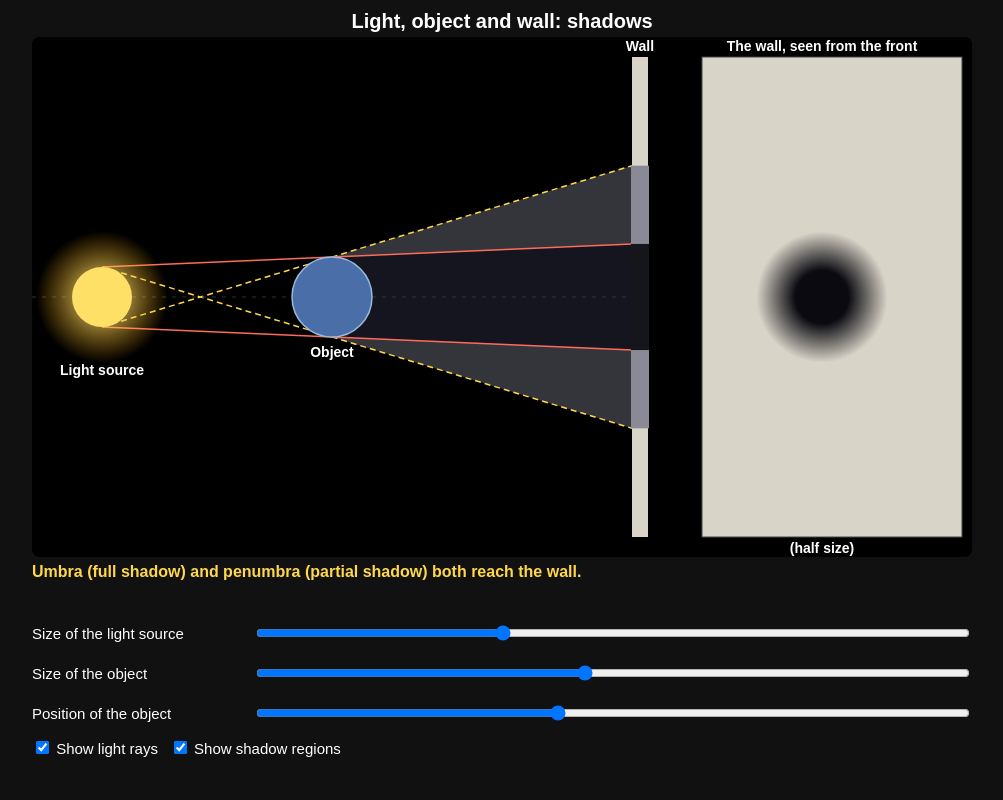
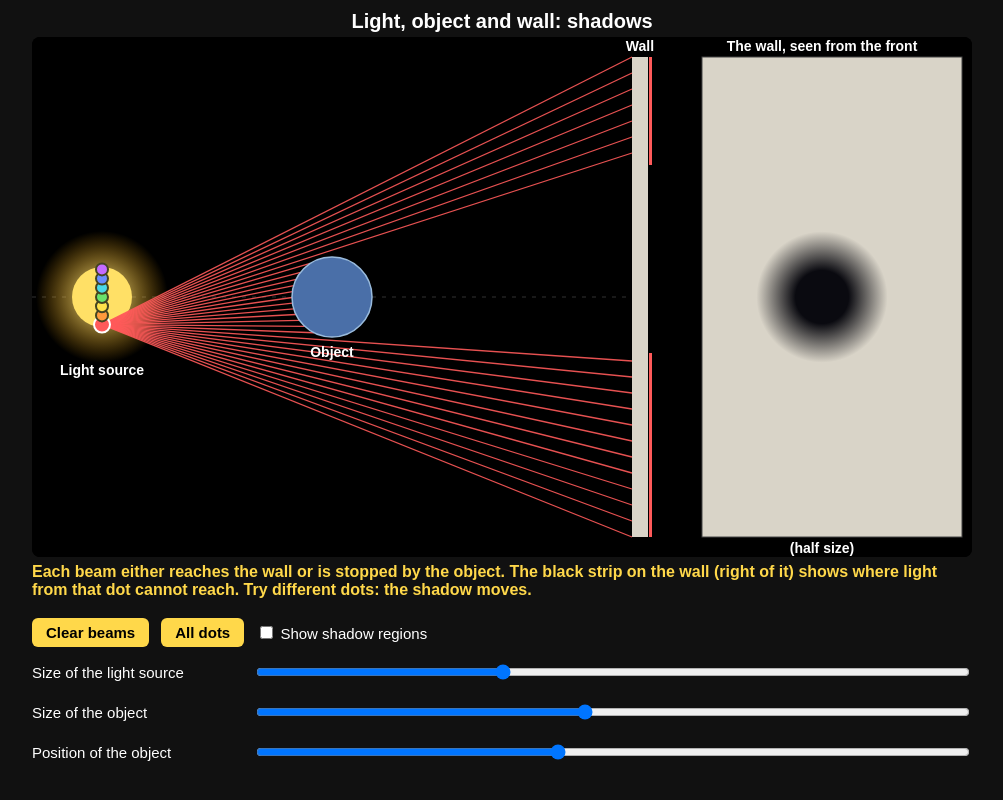
Before and after one commit to Gocleebrown/moon-orbit, a plain HTML site: page shadow.html in a window 1280 px wide. Shown: the whole page, without its empty margins (138-1141 px from the left). Drawn offline with Linux system fonts and the light colour scheme.

Commit message:
shadow.html v2: clickable light-source dots send beams; remove ray lines
Co-Authored-By: Claude Sonnet 5.5 <noreply@anthropic.com>
Claude-Session: https://claude.ai/code/session_011AV1y2VKyb7ihFF4oPfYyL

```diff
--- a/shadow.html
+++ b/shadow.html
@@ -1,84 +1,108 @@
+<!-- v2: click dots on the light source to send beams -->
 <!DOCTYPE html>
 <html lang="en"><head><meta charset="utf-8"><meta name="viewport" content="width=device-width,initial-scale=1">
 <title>Shadows: light, object and wall</title>
 <style>
 body{margin:0;font-family:Arial,sans-serif;background:#111;color:#fff;display:flex;flex-direction:column;align-items:center}
 h1{font-size:20px;margin:10px 0 4px}
-canvas{background:#000;border-radius:8px;max-width:96vw;height:auto}
+canvas{background:#000;border-radius:8px;max-width:96vw;height:auto;cursor:pointer}
 .ctl{width:min(94vw,940px);display:flex;align-items:center;gap:12px;margin:5px 0;flex-wrap:wrap}
 .ctl span{font-size:15px;min-width:210px}
 input[type=range]{flex:1;min-width:200px;height:26px}
 label{font-size:15px}
+button{font-size:15px;padding:6px 14px;border-radius:6px;border:0;background:#ffd84a;font-weight:bold;cursor:pointer}
 #stat{width:min(94vw,940px);font-size:16px;color:#ffd84a;font-weight:bold;min-height:44px;margin:6px 0}
 </style></head><body>
 <h1>Light, object and wall: shadows</h1>
 <canvas id="c" width="940" height="520"></canvas>
 <div id="stat"></div>
+<div class="ctl"><button id="clr">Clear beams</button><button id="all">All dots</button><label><input type="checkbox" id="fill"> Show shadow regions</label></div>
 <div class="ctl"><span>Size of the light source</span><input id="rl" type="range" min="4" max="80" step="1" value="30"></div>
 <div class="ctl"><span>Size of the object</span><input id="ro" type="range" min="6" max="80" step="1" value="40"></div>
 <div class="ctl"><span>Position of the object</span><input id="xo" type="range" min="140" max="520" step="1" value="300"></div>
-<div class="ctl"><label><input type="checkbox" id="rays" checked> Show light rays</label><label><input type="checkbox" id="fill" checked> Show shadow regions</label></div>
 <script>
 const c=document.getElementById('c'),x=c.getContext('2d');
 const $=id=>document.getElementById(id);
 const XL=70,XW=600,CY=260,WALLH=240;
+const K=[-1,-2/3,-1/3,0,1/3,2/3,1];
+const COL=['#ff5a5a','#ff9a3c','#ffe14a','#6be26b','#4ad8e8','#6a8cff','#c46bff'];
+let sel=new Set([0]);
+function pts(Rl){return K.map(k=>({x:XL,y:CY-k*Rl*0.92}))}
+// does ray from (px,py) towards wall height ty hit the circle? returns hit point or null
+function hit(px,py,ty,XO,Ro){
+ const dx=XW-px,dy=ty-py,L=Math.hypot(dx,dy),ux=dx/L,uy=dy/L;
+ const fx=px-XO,fy=py-CY,b=fx*ux+fy*uy,cc=fx*fx+fy*fy-Ro*Ro,disc=b*b-cc;
+ if(disc<0)return null;const t=-b-Math.sqrt(disc);if(t<0)return null;
+ return{x:px+ux*t,y:py+uy*t};
+}
 function draw(){
  const Rl=+$('rl').value,Ro=+$('ro').value,XO=+$('xo').value,d1=XO-XL,d2=XW-XO;
- const Rp=Ro+(Ro+Rl)*d2/d1;          // penumbra radius on wall
- const Ru=Ro-(Rl-Ro)*d2/d1;          // umbra radius on wall (negative = umbra ends before wall)
+ const Rp=Ro+(Ro+Rl)*d2/d1, Ru=Ro-(Rl-Ro)*d2/d1;
  const Y=v=>CY-v;
  x.fillStyle='#000';x.fillRect(0,0,940,520);
- // ---- side view panel ----
  x.save();x.beginPath();x.rect(0,0,660,520);x.clip();
- // shadow regions
  if($('fill').checked){
   x.fillStyle='rgba(150,150,170,.35)';x.beginPath();x.moveTo(XO,Y(Ro));x.lineTo(XW,Y(Rp));x.lineTo(XW,Y(-Rp));x.lineTo(XO,Y(-Ro));x.closePath();x.fill();
-  if(Ru>=0){x.fillStyle='rgba(20,20,30,.95)';x.strokeStyle='#555';x.beginPath();x.moveTo(XO,Y(Ro));x.lineTo(XW,Y(Ru));x.lineTo(XW,Y(-Ru));x.lineTo(XO,Y(-Ro));x.closePath();x.fill();}
+  if(Ru>=0){x.fillStyle='rgba(20,20,30,.95)';x.beginPath();x.moveTo(XO,Y(Ro));x.lineTo(XW,Y(Ru));x.lineTo(XW,Y(-Ru));x.lineTo(XO,Y(-Ro));x.closePath();x.fill();}
   else{const dt=Ro*d1/(Rl-Ro);x.fillStyle='rgba(20,20,30,.95)';x.beginPath();x.moveTo(XO,Y(Ro));x.lineTo(XO+dt,Y(0));x.lineTo(XO,Y(-Ro));x.closePath();x.fill();
    x.fillStyle='rgba(110,110,130,.45)';x.beginPath();x.moveTo(XO+dt,Y(0));x.lineTo(XW,Y(-Ru));x.lineTo(XW,Y(Ru));x.closePath();x.fill();}
  }
- // rays (outer tangents = penumbra edges, inner tangents = umbra edges)
- if($('rays').checked){
-  const line=(x0,y0,x1,y1,col,dash)=>{x.strokeStyle=col;x.lineWidth=1.5;x.setLineDash(dash||[]);x.beginPath();x.moveTo(x0,Y(y0));x.lineTo(x1,Y(y1));x.stroke();x.setLineDash([])};
-  const ext=(sy,ty)=>{ // from (XL,sy) through (XO,ty) to wall
-   return ty+(ty-sy)*d2/d1};
-  line(XL,-Rl,XW,ext(-Rl,Ro),'#ffd84a',[6,4]);line(XL,Rl,XW,ext(Rl,-Ro),'#ffd84a',[6,4]);
-  line(XL,Rl,XW,ext(Rl,Ro),'#ff6a5a');line(XL,-Rl,XW,ext(-Rl,-Ro),'#ff6a5a');
- }
- // axis
  x.strokeStyle='#333';x.lineWidth=1;x.setLineDash([4,6]);x.beginPath();x.moveTo(0,CY);x.lineTo(XW,CY);x.stroke();x.setLineDash([]);
  // light
  const g=x.createRadialGradient(XL,CY,Rl*.2,XL,CY,Rl*2.2);g.addColorStop(0,'rgba(255,240,150,.9)');g.addColorStop(1,'rgba(255,170,0,0)');
  x.fillStyle=g;x.beginPath();x.arc(XL,CY,Rl*2.2,0,7);x.fill();x.fillStyle='#ffe066';x.beginPath();x.arc(XL,CY,Rl,0,7);x.fill();
  x.fillStyle='#fff';x.font='bold 14px Arial';x.textAlign='center';x.fillText('Light source',XL,CY+Math.max(Rl*2.2,60)+12);
+ // wall
+ x.fillStyle='#d9d4c8';x.fillRect(XW,CY-WALLH,16,2*WALLH);
+ // beams
+ const P=pts(Rl);let n=0;
+ [...sel].sort().forEach(i=>{
+  const p=P[i];let lo=1e9,hi=-1e9;
+  x.lineWidth=1.3;x.strokeStyle=COL[i];x.globalAlpha=.9;
+  for(let ty=CY-WALLH;ty<=CY+WALLH;ty+=16){
+   const h=hit(p.x,p.y,ty,XO,Ro);
+   x.beginPath();x.moveTo(p.x,p.y);
+   if(h){x.lineTo(h.x,h.y);}else x.lineTo(XW,ty);
+   x.stroke();
+  }
+  x.globalAlpha=1;
+  // shadow interval on wall from this point
+  for(let ty=CY-WALLH;ty<=CY+WALLH;ty+=1){if(hit(p.x,p.y,ty,XO,Ro)){lo=Math.min(lo,ty);hi=Math.max(hi,ty);}}
+  const bx=XW+17+n*5;
+  x.fillStyle=COL[i];x.fillRect(bx,CY-WALLH,3,2*WALLH);
+  if(hi>=lo){x.fillStyle='#000';x.fillRect(bx,lo,3,hi-lo);}
+  n++;
+ });
  // object
  x.fillStyle='#4a6fa8';x.beginPath();x.arc(XO,CY,Ro,0,7);x.fill();x.strokeStyle='#9bd';x.lineWidth=1.5;x.stroke();
- x.fillStyle='#fff';x.fillText('Object',XO,CY+Ro+20);
- // wall
- x.fillStyle='#d9d4c8';x.fillRect(XW,CY-WALLH,16,2*WALLH);
- const seg=(r,col)=>{const h=Math.min(Math.abs(r),WALLH);x.fillStyle=col;x.fillRect(XW-1,CY-h,18,2*h)};
- seg(Rp,'#8a8a96');
- if(Ru>=0)seg(Ru,'#15151c');else seg(Ru,'#b0b0bc');
- x.fillStyle='#fff';x.font='bold 14px Arial';x.fillText('Wall',XW+8,CY-WALLH-6);
+ x.fillStyle='#fff';x.font='bold 14px Arial';x.textAlign='center';x.fillText('Object',XO,CY+Ro+20);
+ x.fillText('Wall',XW+8,CY-WALLH-6);
+ // clickable dots
+ P.forEach((p,i)=>{x.beginPath();x.arc(p.x,p.y,sel.has(i)?8:6,0,7);x.fillStyle=COL[i];x.fill();x.lineWidth=2;x.strokeStyle=sel.has(i)?'#fff':'#442';x.stroke();});
  x.restore();
- // ---- front view of the wall ----
+ // front view of wall
  const WX=790,WY=CY,S=0.5,PR=Rp*S,UR=Math.abs(Ru)*S;
  x.fillStyle='#d9d4c8';x.fillRect(670,CY-240,260,480);
  x.save();x.beginPath();x.rect(670,CY-240,260,480);x.clip();
- const rg=x.createRadialGradient(WX,WY,Math.max(0,Ru>=0?UR:UR),WX,WY,PR);
  if(PR>0){const inner=Math.min(UR/PR,.999);const gg=x.createRadialGradient(WX,WY,0,WX,WY,PR);
   if(Ru>=0){gg.addColorStop(0,'rgba(10,10,16,1)');gg.addColorStop(inner,'rgba(10,10,16,1)');gg.addColorStop(1,'rgba(10,10,16,0)');}
   else{gg.addColorStop(0,'rgba(10,10,16,.62)');gg.addColorStop(inner,'rgba(10,10,16,.62)');gg.addColorStop(Math.min(inner+0.001,1),'rgba(10,10,16,.62)');gg.addColorStop(1,'rgba(10,10,16,0)');}
   x.fillStyle=gg;x.beginPath();x.arc(WX,WY,PR,0,7);x.fill();}
  x.restore();
- x.fillStyle='#fff';x.font='bold 14px Arial';x.textAlign='center';x.fillText('The wall, seen from the front',WX,CY-WALLH-6+0);
+ x.fillStyle='#fff';x.font='bold 14px Arial';x.textAlign='center';x.fillText('The wall, seen from the front',WX,CY-WALLH-6);
  x.fillText('(half size)',WX,CY+WALLH+16);
  x.strokeStyle='#444';x.lineWidth=1;x.strokeRect(670,CY-240,260,480);
- // text
- let s;
- if(Ru>=0)s='Umbra (full shadow) and penumbra (partial shadow) both reach the wall.';
- else s='The umbra stops before the wall, so the middle is only partly dark (antumbra). That is what an annular eclipse looks like.';
- $('stat').textContent=s;
+ $('stat').textContent=sel.size==0
+  ?'Click the coloured dots on the light source to send beams from that point.'
+  :'Each beam either reaches the wall or is stopped by the object. The black strip on the wall (right of it) shows where light from that dot cannot reach. Try different dots: the shadow moves.';
 }
-['rl','ro','xo','rays','fill'].forEach(id=>$(id).oninput=draw);draw();
+c.onclick=e=>{
+ const r=c.getBoundingClientRect(),mx=(e.clientX-r.left)*c.width/r.width,my=(e.clientY-r.top)*c.height/r.height;
+ const P=pts(+$('rl').value);let best=-1,bd=16;
+ P.forEach((p,i)=>{const d=Math.hypot(p.x-mx,p.y-my);if(d<bd){bd=d;best=i;}});
+ if(best>=0){sel.has(best)?sel.delete(best):sel.add(best);draw();}
+};
+$('clr').onclick=()=>{sel.clear();draw()};
+$('all').onclick=()=>{K.forEach((k,i)=>sel.add(i));draw()};
+['rl','ro','xo','fill'].forEach(id=>$(id).oninput=draw);draw();
 </script></body></html>
```
